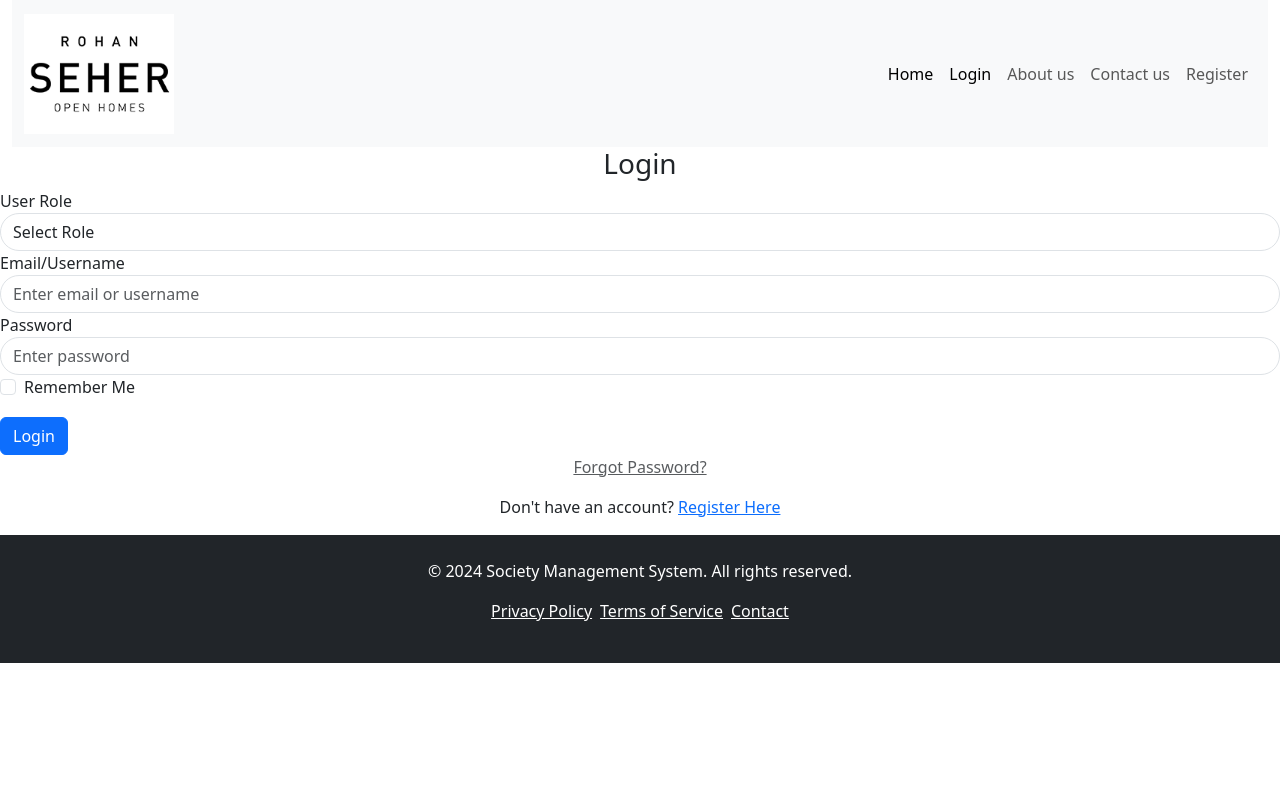
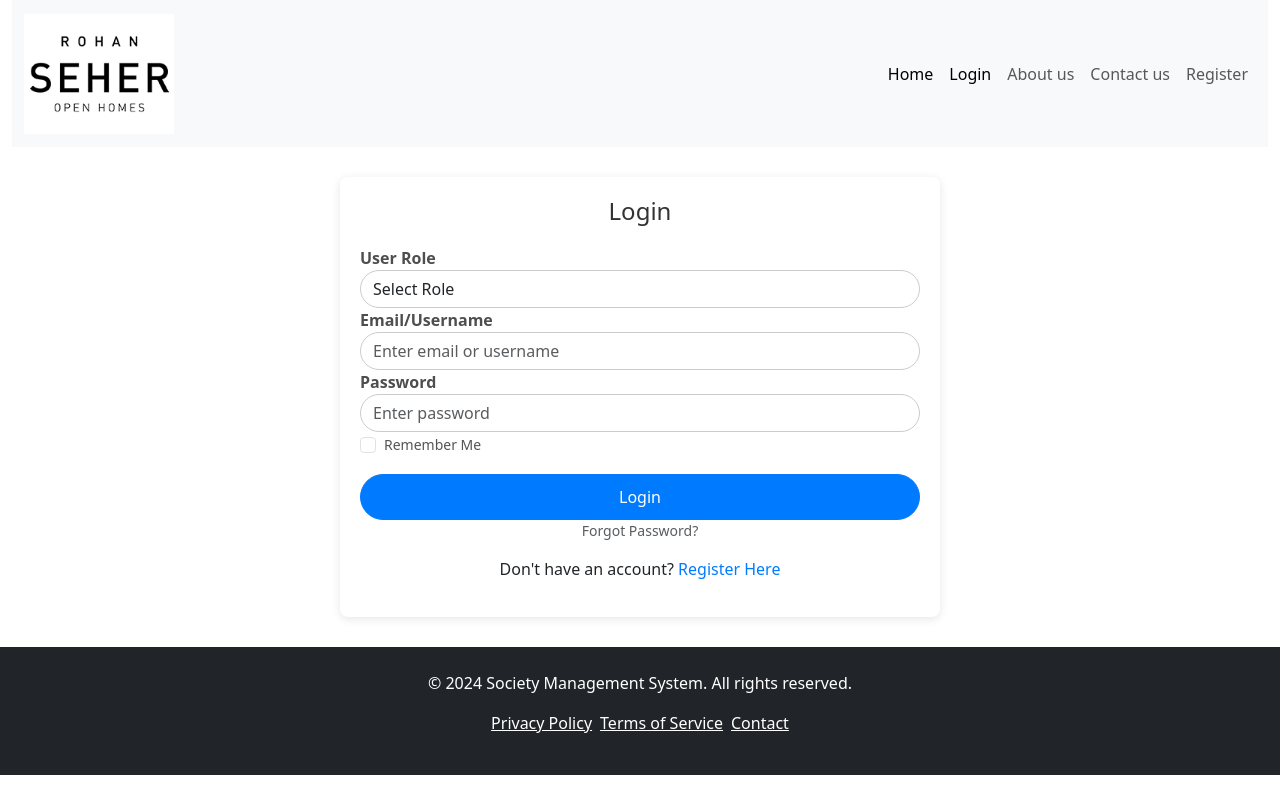
Before and after one commit to GRS18/Society_Management_System, a React (Create React App) app in the folder socitey/: page /login in a window 1280 px wide. Built offline with nearby package versions, Linux system fonts and the light colour scheme; a web font is replaced by a local one.

Commit message:
login
apply css to login page

```diff
--- a/socitey/src/components/Login.js
+++ b/socitey/src/components/Login.js
@@ -2,6 +2,7 @@ import React from "react";
 import { Link, useNavigate } from "react-router-dom";
 import { useState } from "react";
 import logo from "../assets/logo.png";
+import "../css/login.css";
 export default function Login() {
   const [role, setRole] = useState("");
   const [email, setEmail] = useState("");
@@ -37,7 +38,9 @@ export default function Login() {
         navigate("/staff");
       }, 3000);
     } else if (role === "resident") {
-      setPopupMessage("✅Login successful! Redirecting to Resident Dashboard...");
+      setPopupMessage(
+        "✅Login successful! Redirecting to Resident Dashboard..."
+      );
       setShowPopup(true);
       setTimeout(() => {
         setShowPopup(false);
@@ -86,7 +89,11 @@ export default function Login() {
                   </Link>
                 </li>
                 <li className="nav-item">
-                  <Link className="nav-link active" aria-current="page" to="/login">
+                  <Link
+                    className="nav-link active"
+                    aria-current="page"
+                    to="/login"
+                  >
                     Login
                   </Link>
                 </li>
@@ -168,7 +175,7 @@ export default function Login() {
             </label>
           </div>
 
-          <button type="submit" className="btn btn-primary btn-block mt-3">
+          <button type="submit" className="btn btn-primary btn-block mt-3 lbtn">
             Login
           </button>
 
@@ -194,216 +201,4 @@ export default function Login() {
       )}
     </>
   );
-
-  // const [role, setRole] = useState(""); // State for the selected role
-  // const [email, setEmail] = useState("");
-  // const [password, setPassword] = useState("");
-  // const [showPopup, setShowPopup] = useState(false);
-  // const [popupMessage, setPopupMessage] = useState("");
-  // const navigate = useNavigate();
-
-  // const handleLogin = (e) => {
-  //   e.preventDefault();
-
-  //   // Validation
-  //   if (!email || !password) {
-  //     setPopupMessage("Please fill all fields!");
-  //     setShowPopup(true);
-  //     setTimeout(() => setShowPopup(false), 3000);
-  //     return;
-  //   }
-
-  //   // Show popup and navigate based on role
-  //   if (role === "admin") {
-  //     setPopupMessage("Login successful! Redirecting to Admin Dashboard...");
-  //     setShowPopup(true);
-  //     setTimeout(() => {
-  //       setShowPopup(false);
-  //       navigate("/admin");
-  //     }, 3000);
-  //   } else if (role === "staff") {
-  //     setPopupMessage("Login successful! Redirecting to Staff Dashboard...");
-  //     setShowPopup(true);
-  //     setTimeout(() => {
-  //       setShowPopup(false);
-  //       navigate("/staff");
-  //     }, 3000);
-  //   } else if (role === "resident") {
-  //     setPopupMessage("Login successful! Redirecting to Resident Dashboard...");
-  //     setShowPopup(true);
-  //     setTimeout(() => {
-  //       setShowPopup(false);
-  //       navigate("/resident");
-  //     }, 3000);
-  //   } else {
-  //     // setPopupMessage("Invalid role selected!");
-  //     // setShowPopup(true);
-  //     // setTimeout(() => setShowPopup(false), 3000);
-  //   }
-  // };
-
-  // return (
-  //   <>
-  //     {/* Header start */}
-  //     <div className="container-fluid">
-  //       <nav className="navbar navbar-expand-lg bg-body-tertiary">
-  //         <div className="container-fluid">
-  //           <Link className="navbar-brand" to="#">
-  //             <img
-  //               src={logo}
-  //               alt="Logo"
-  //               height="120"
-  //               className="d-inline-block align-text-top"
-  //             />
-  //           </Link>
-  //           <button
-  //             className="navbar-toggler"
-  //             type="button"
-  //             data-bs-toggle="collapse"
-  //             data-bs-target="#navbarSupportedContent"
-  //             aria-controls="navbarSupportedContent"
-  //             aria-expanded="false"
-  //             aria-label="Toggle navigation"
-  //           >
-  //             <span className="navbar-toggler-icon"></span>
-  //           </button>
-  //           <div
-  //             className="collapse navbar-collapse"
-  //             id="navbarSupportedContent"
-  //           >
-  //             <ul className="navbar-nav ms-auto mb-2 mb-lg-0">
-  //               <li className="nav-item">
-  //                 <Link className="nav-link active" aria-current="page" to="/">
-  //                   Home
-  //                 </Link>
-  //               </li>
-  //               <li className="nav-item dropdown">
-  //                 <Link
-  //                   className="nav-link dropdown-toggle"
-  //                   to="#"
-  //                   role="button"
-  //                   data-bs-toggle="dropdown"
-  //                   aria-expanded="false"
-  //                 >
-  //                   Login
-  //                 </Link>
-  //                 <ul className="dropdown-menu">
-  //                   <li>
-  //                     <Link
-  //                       className="dropdown-item"
-  //                       to="#"
-  //                       onClick={() => setRole("admin")}
-  //                     >
-  //                       Admin
-  //                     </Link>
-  //                   </li>
-  //                   <li>
-  //                     <Link
-  //                       className="dropdown-item"
-  //                       to="#"
-  //                       onClick={() => setRole("staff")}
-  //                     >
-  //                       Staff
-  //                     </Link>
-  //                   </li>
-  //                   <li>
-  //                     <Link
-  //                       className="dropdown-item"
-  //                       to="#"
-  //                       onClick={() => setRole("resident")}
-  //                     >
-  //                       Resident
-  //                     </Link>
-  //                   </li>
-  //                 </ul>
-  //               </li>
-  //               <li className="nav-item">
-  //                 <Link className="nav-link" to="/aboutus">
-  //                   About us
-  //                 </Link>
-  //               </li>
-  //               <li className="nav-item">
-  //                 <Link className="nav-link" to="/contact">
-  //                   Contact us
-  //                 </Link>
-  //               </li>
-  //               <li className="nav-item">
-  //                 <Link className="nav-link" to="/register">
-  //                   Register
-  //                 </Link>
-  //               </li>
-  //             </ul>
-  //           </div>
-  //         </div>
-  //       </nav>
-  //     </div>
-  //     {/* Header end */}
-
-  //     <div className="login-card">
-  //       <h3 className="text-center">Login</h3>
-  //       <form onSubmit={handleLogin}>
-  //         <div className="form-group">
-  //           <label htmlFor="email">Email/Username</label>
-  //           <input
-  //             type="text"
-  //             className="form-control"
-  //             id="email"
-  //             placeholder="Enter email or username"
-  //             value={email}
-  //             onChange={(e) => setEmail(e.target.value)}
-  //             required
-  //           />
-  //         </div>
-
-  //         <div className="form-group">
-  //           <label htmlFor="password">Password</label>
-  //           <input
-  //             type="password"
-  //             className="form-control"
-  //             id="password"
-  //             placeholder="Enter password"
-  //             value={password}
-  //             onChange={(e) => setPassword(e.target.value)}
-  //             required
-  //           />
-  //         </div>
-
-  //         <div className="form-check">
-  //           <input
-  //             type="checkbox"
-  //             className="form-check-input"
-  //             id="rememberMe"
-  //           />
-  //           <label className="form-check-label" htmlFor="rememberMe">
-  //             Remember Me
-  //           </label>
-  //         </div>
-
-  //         <button type="submit" className="btn btn-primary btn-block mt-3">
-  //           Login
-  //         </button>
-
-  //         <a href="#" className="forgot-link text-muted text-center d-block">
-  //           Forgot Password?
-  //         </a>
-
-  //         <p className="text-center mt-3">
-  //           Don't have an account?{" "}
-  //           <a href="/register" className="register-link">
-  //             Register Here
-  //           </a>
-  //         </p>
-  //       </form>
-  //     </div>
-
-  //     {/* Popup Message */}
-  //     {showPopup && (
-  //       <div className="popup-overlay">
-  //         <div className="popup-card">
-  //           <h4>{popupMessage}</h4>
-  //         </div>
-  //       </div>
-  //     )}
-  //   </>
-  // );
 }
--- a/socitey/src/css/login.css
+++ b/socitey/src/css/login.css
@@ -1,27 +1,115 @@
-* Popup Styles */
+/* Login Form Styles */
+.login-card {
+  background-color: #fff;
+  border-radius: 8px;
+  margin: 30px auto;
+  padding: 20px;
+  width: 100%;
+  max-width: 600px;
+  box-shadow: 0 2px 10px rgba(0, 0, 0, 0.1);
+}
+
+.login-card h3 {
+  font-size: 24px;
+  color: #333;
+  margin-bottom: 20px;
+}
+
+.form-group label {
+  font-weight: bold;
+  color: #4f4e4e;
+}
+
+.form-control {
+  border-radius: 25px;
+  border: 1px solid #ccc;
+}
+
+.form-control:focus {
+  border-color: #007bff;
+  box-shadow: 0 0 5px rgba(0, 123, 255, 0.5);
+}
+
+.form-check-input {
+  margin-top: 5px;
+}
+
+.form-check-label {
+  font-size: 14px;
+  color: #555;
+}
+
+.lbtn {
+  background-color: #007bff;
+  border-color: #007bff;
+  padding: 10px 20px;
+  border-radius: 25px;
+  margin-top: 10px;
+  width: 100%;
+}
+
+.lbtn:hover {
+  background-color: #0056b3;
+  border-color: #004085;
+}
+
+.forgot-link {
+  text-decoration: none;
+  font-size: 14px;
+}
+
+.forgot-link:hover {
+  color: #007bff;
+}
+
+.register-link {
+  color: #007bff;
+  text-decoration: none;
+}
+
+.register-link:hover {
+  text-decoration: underline;
+}
+
+/* Popup Styles */
 .popup-overlay {
   position: fixed;
   top: 0;
   left: 0;
   width: 100%;
   height: 100%;
+  background-color: rgba(0, 0, 0, 0.5);
   display: flex;
   justify-content: center;
   align-items: center;
-  background: rgba(0, 0, 0, 0.2);
+  z-index: 1000;
 }
 
 .popup-card {
+  background-color: #fff;
   padding: 20px;
-  width: 300px;
+  border-radius: 8px;
+  max-width: 400px;
   text-align: center;
-  border: 1px solid #ddd;
-  border-radius: 8px;
-  background: white;
-  box-shadow: 0 4px 8px rgba(0, 0, 0, 0.1);
+  box-shadow: 0 2px 10px rgba(0, 0, 0, 0.1);
 }
 
 .popup-card h4 {
-  font-size: 16px;
+  color: #0b0b0b;
+  font-size: 18px;
   margin: 0;
 }
+
+.popup-overlay .popup-card button {
+  background-color: #007bff;
+  border-color: #007bff;
+  padding: 10px 20px;
+  border-radius: 5px;
+  color: #fff;
+  margin-top: 15px;
+}
+
+.popup-overlay .popup-card button:hover {
+  background-color: #0056b3;
+  border-color: #004085;
+}
```
Also changed, not shown: socitey/src/css/register.css (+15 -67 lines).
